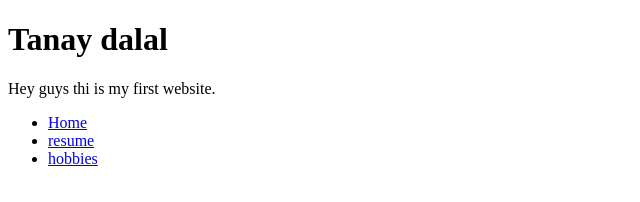
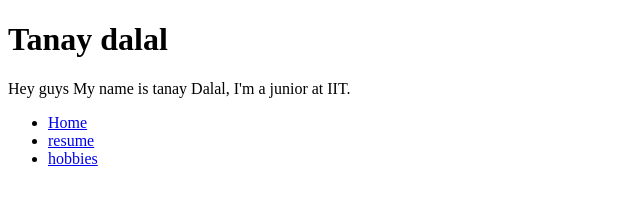
Before and after one commit to tdalal17/Project-1, a plain HTML site: page index.html in a window 1280 px wide. Shown: the whole page, without its empty margins (0-640 px from the left). Drawn offline with Linux system fonts and the light colour scheme.

Commit message:
added info about me

```diff
--- a/index.html
+++ b/index.html
@@ -7,7 +7,7 @@
 <body>
     <header id="header">
         <h1>Tanay dalal</h1>
-        <p>Hey guys thi is my first website.</p>
+        <p>Hey guys My name is tanay Dalal, I'm a junior at IIT. </p>
         <nav>
             <ul>
          <li><a href="/index.html">Home</a></li>
```
